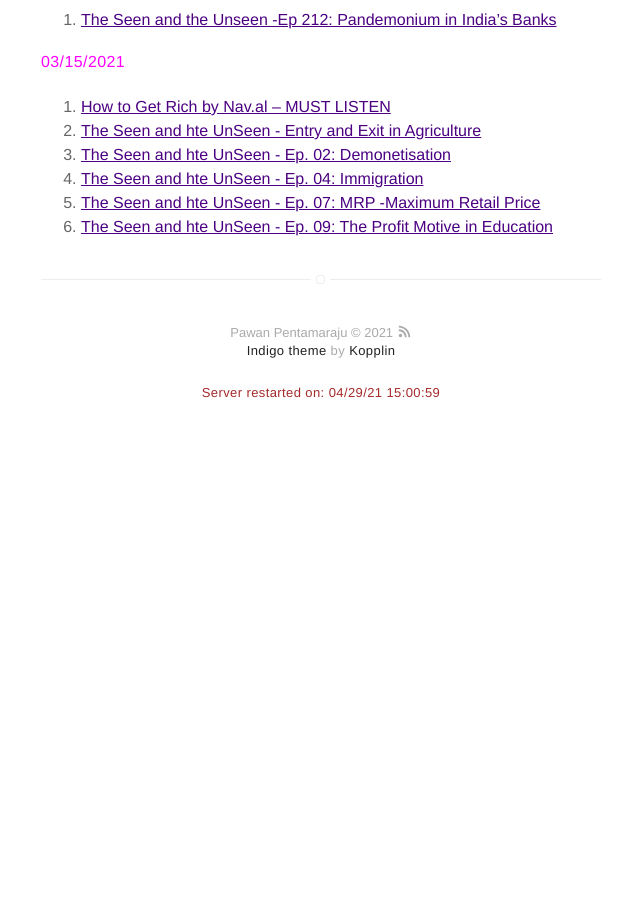
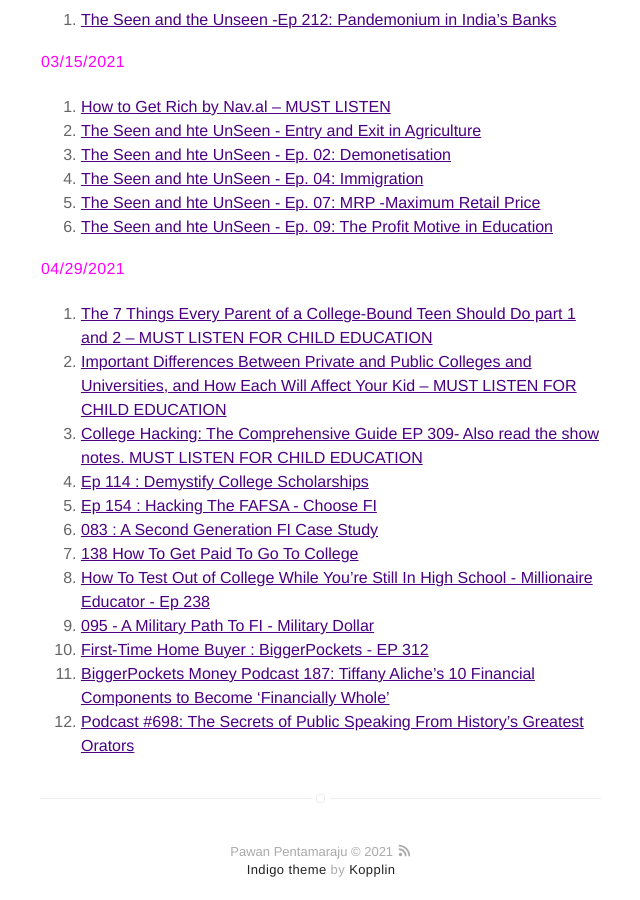
Before and after one commit to pawanpe/pawanpe.github.io, a Jekyll site: the page built from booklist/2021/articlesandvideos.markdown, in a window 1280 px wide and 900 px high, scrolled down 1316 px. Shown: the whole window, without its empty margins (319-959 px from the left). Built offline with Jekyll 4.4.1, drawn with Linux system fonts in a browser that asks for light colours; before the commit the page ends 1780 px from its top, so only the background shows below that.

Commit message:
Apr 29 2021 update for podcasts.

```diff
--- a/booklist/2021/articlesandvideos.markdown
+++ b/booklist/2021/articlesandvideos.markdown
@@ -54,3 +54,18 @@ layout: page
 4. [The Seen and hte UnSeen - Ep. 04: Immigration](https://podcasts.google.com/feed/aHR0cHM6Ly9zZWVudW5zZWVuLmxpYnN5bi5jb20v/episode/ZmJlMjM2OTcwMzQ1OTE4MGY1MTYzM2M4Yzk2MmM0YmU?sa=X&ved=0CAUQkfYCahcKEwiA_pKXiazvAhUAAAAAHQAAAAAQHA)
 5. [The Seen and hte UnSeen - Ep. 07: MRP -Maximum Retail Price](https://podcasts.google.com/feed/aHR0cHM6Ly9zZWVudW5zZWVuLmxpYnN5bi5jb20v/episode/N2E3ZWM4NzNiMzExZjEyNmU1NzgyZDE1ZmQ2MDAzNGE?sa=X&ved=0CAUQkfYCahcKEwiA_pKXiazvAhUAAAAAHQAAAAAQHA)
 6. [The Seen and hte UnSeen - Ep. 09: The Profit Motive in Education](https://podcasts.google.com/feed/aHR0cHM6Ly9zZWVudW5zZWVuLmxpYnN5bi5jb20v/episode/MDdiZGMxYjBmNzQ2YjU4NThiMWFiYjdkYjg0NWNlNTg?sa=X&ved=0CAUQkfYCahcKEwiA_pKXiazvAhUAAAAAHQAAAAAQHA)
+
+<b style="color: magenta">04/29/2021</b>
+
+1. [The 7 Things Every Parent of a College-Bound Teen Should Do part 1 and 2 -- MUST LISTEN FOR CHILD EDUCATION](https://www.collegemetropolis.com/the-7-things-every-parent-of-a-college-bound-teen-should-do-advice-from-a-college-professor-part-1/)
+2. [Important Differences Between Private and Public Colleges and Universities, and How Each Will Affect Your Kid  -- MUST LISTEN FOR CHILD EDUCATION](https://www.collegemetropolis.com/important-differences-between-private-and-public-colleges-and-universities-and-how-each-will-affect-your-kid-part-1/)
+3. [College Hacking: The Comprehensive Guide EP 309- Also read the show notes. MUST LISTEN FOR CHILD EDUCATION](https://www.choosefi.com/colleg-hacking-the-comprehensive-guide-stereo-live-qa-ep-309/)
+4. [Ep 114 : Demystify College Scholarships](https://www.choosefi.com/114-how-to-get-college-scholarships/)
+5. [Ep 154 : Hacking The FAFSA - Choose FI](https://www.choosefi.com/hacking-the-fafsa/)
+6. [083 : A Second Generation FI Case Study](https://www.choosefi.com/083-second-generation-fi-cody-berman/)
+7. [138 How To Get Paid To Go To College ](https://www.choosefi.com/get-paid-to-go-to-college/)
+8. [How To Test Out of College While You’re Still In High School - Millionaire Educator - Ep 238](https://www.choosefi.com/how-to-test-out-of-college-while-youre-still-in-high-school-millionaire-educator-ep-238/)
+9. [095 - A Military Path To FI - Military Dollar](https://www.choosefi.com/095-military-dollar/)
+10. [First-Time Home Buyer : BiggerPockets - EP 312](https://www.choosefi.com/first-time-home-buyer-biggerpockets-ep-312/)
+11. [BiggerPockets Money Podcast 187: Tiffany Aliche’s 10 Financial Components to Become ‘Financially Whole’](https://www.biggerpockets.com/blog/biggerpockets-money-podcast-187-tiffany)
+12. [Podcast #698: The Secrets of Public Speaking From History’s Greatest Orators](https://www.artofmanliness.com/articles/guide-to-effective-public-speaking/)
```
